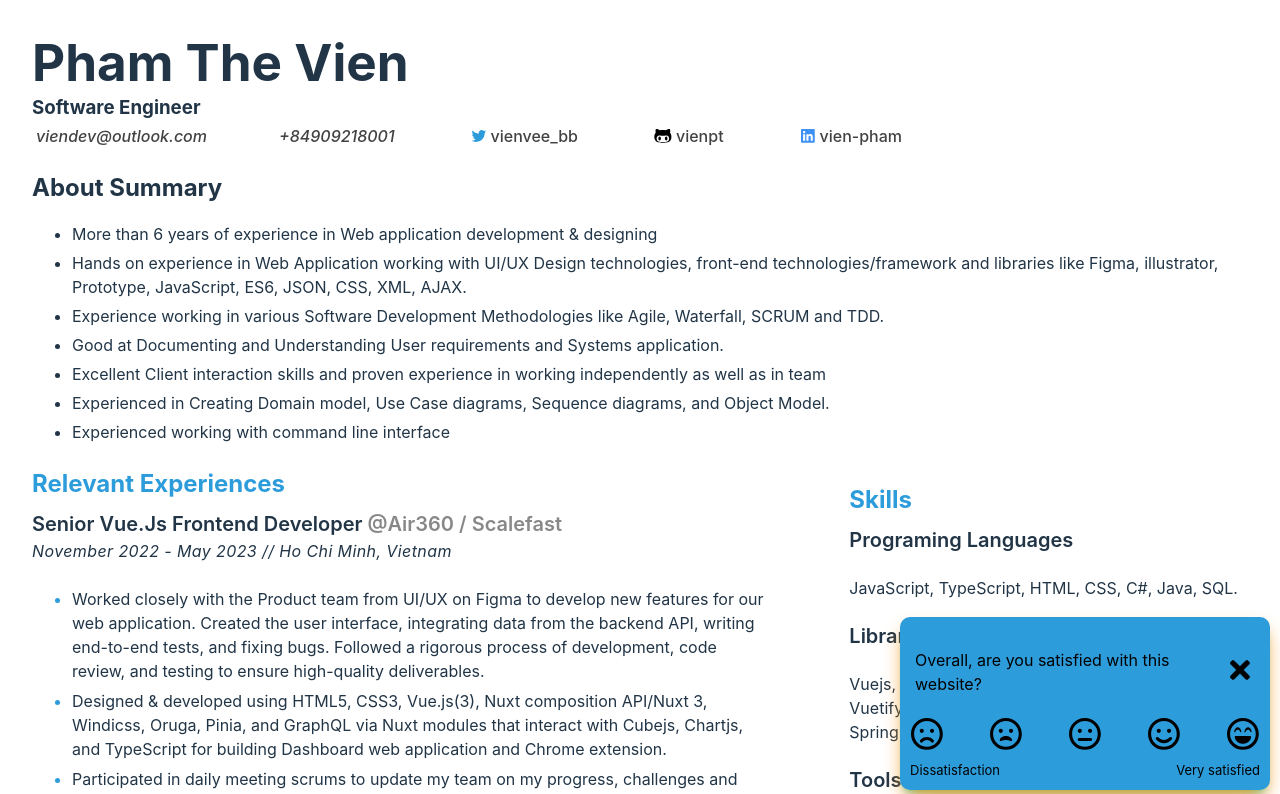
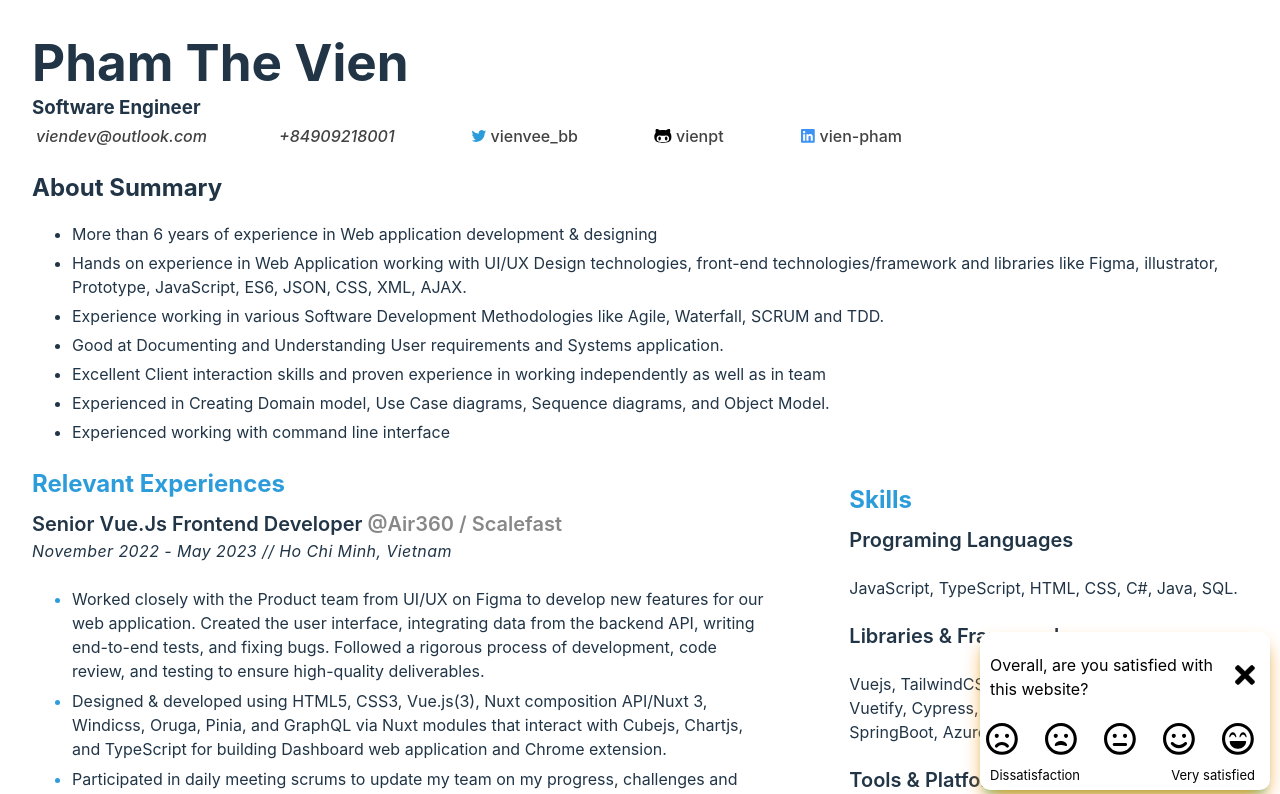
Before and after one commit to vienpt/vienpham-cv, a React (Vite) app: page / in a window 1280 px wide. Shown: the top 794 px of the page. Built offline with nearby package versions, Linux system fonts and the light colour scheme.

Commit message:
fix: update review popup

```diff
--- a/components/Review.css
+++ b/components/Review.css
@@ -3,9 +3,9 @@
     bottom: 0;
     right: 0;
     margin: 10px;
-    max-width: 350px;
-    padding: 10px 10px 10px 10px;
-    background-color: var(--blue-color);
+    max-width: 280px;
+    padding: 0 5px 5px 5px;
+    background-color: var(--white-color);
     border-radius: 10px;
     color: black;
     box-shadow: 0 10px 20px -5px rgb(253, 140, 1 , 1), 0 8px 10px -6px rgba(1, 237, 253);
@@ -23,7 +23,7 @@
 
 .cv-review-popup__icon {
     display: inline-flex;
-    gap: 45px;
+    gap: 25px;
     align-content: center;
 }
 .cv-review-popup__icon button {
--- a/components/Review.tsx
+++ b/components/Review.tsx
@@ -88,7 +88,7 @@ export default function Review() {
               }
             </div>
 
-            <div style={{ display: 'flex', flex: '1 1 0%', justifyContent: 'space-between', paddingTop: '5px'}}>
+            <div style={{ display: 'flex', flex: '1 1 0%', justifyContent: 'space-between', padding: '5px 10px 0 5px'}}>
               <span style={{ fontSize: '13px', textTransform: 'capitalize' }}>dissatisfaction</span>
               <span style={{ fontSize: '13px' }}>Very satisfied</span>
             </div>
--- a/src/App.tsx
+++ b/src/App.tsx
@@ -51,7 +51,7 @@ function App() {
 
       <div className={'cv-info-about'}>
         <h2>About Summary</h2>
-        <ul style={{ display: 'grid', gap: '5px', listStyleType: '', minWidth: '320px' }}>
+        <ul style={{ display: 'grid', gap: '5px', listStyleType: '', minWidth: '280px' }}>
           <li>More than 6 years of experience in Web application development & designing</li>
           <li>
             Hands on experience in Web Application working with UI/UX Design technologies, front-end technologies/framework and libraries like
```
